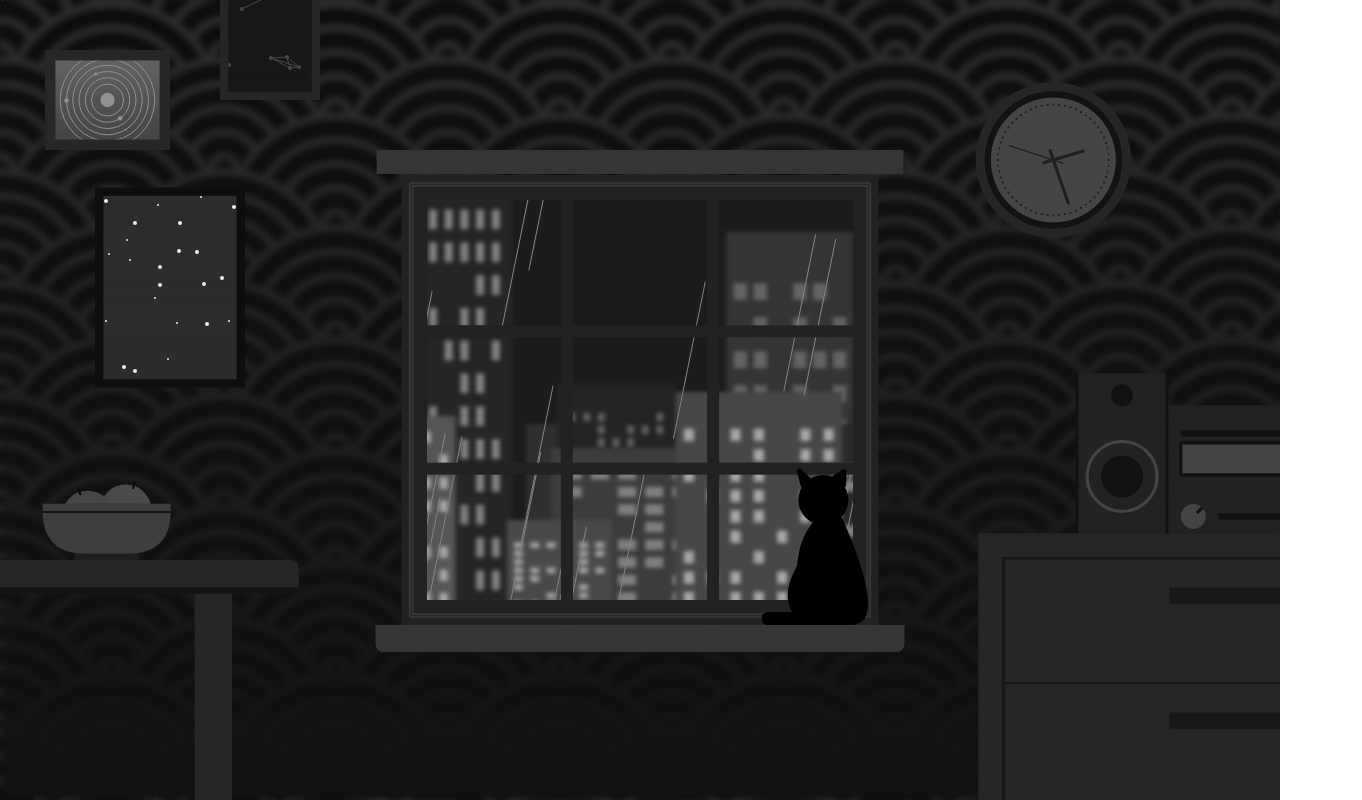
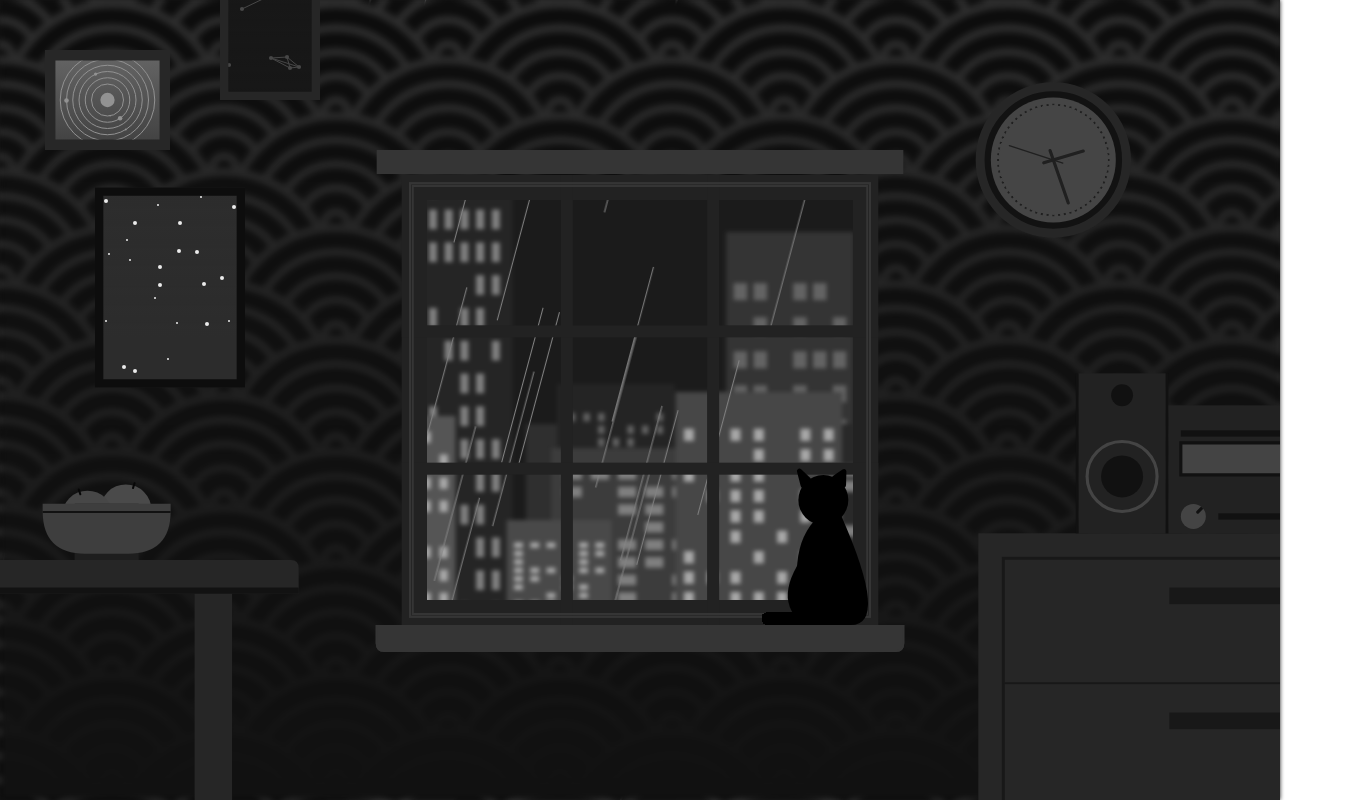
Before and after one commit to blackwright/mori, a Next.js app: page /late in a window 1280 px wide. Shown: the top 800 px of the page, 1362 px wide, since content can reach past the window. Built offline with nearby package versions, Linux system fonts and the light colour scheme.

Commit message:
rotate rain canvas instead of applying rotation to canvas context

```diff
--- a/components/late/index.tsx
+++ b/components/late/index.tsx
@@ -45,8 +45,6 @@ export const Late: React.FC = () => {
       rainCanvas.height = innerHeight * devicePixelRatio;
 
       const ctx = rainCanvas.getContext('2d');
-
-      ctx.rotate(0.2);
 
       let rainfall = rainfallRef.current;
 
@@ -170,7 +168,7 @@ export const Late: React.FC = () => {
     <Wrapper animate={grayscaleFlash}>
       <CityCanvas ref={cityCanvasRef} />
       <Light animate={outdoorFlash} />
-      <Canvas ref={rainCanvasRef} />
+      <RainCanvas ref={rainCanvasRef} />
       <Canvas ref={homeCanvasRef} />
       <Canvas ref={catCanvasRef} />
       <Light animate={indoorFlash} />
@@ -199,6 +197,10 @@ const CityCanvas = styled(Canvas)`
   filter: blur(2px);
 `;
 
+const RainCanvas = styled(Canvas)`
+  transform: rotate(15deg);
+`;
+
 const Light = styled(motion.div)`
   ${fullScreenStyle}
   background-color: white;
```
